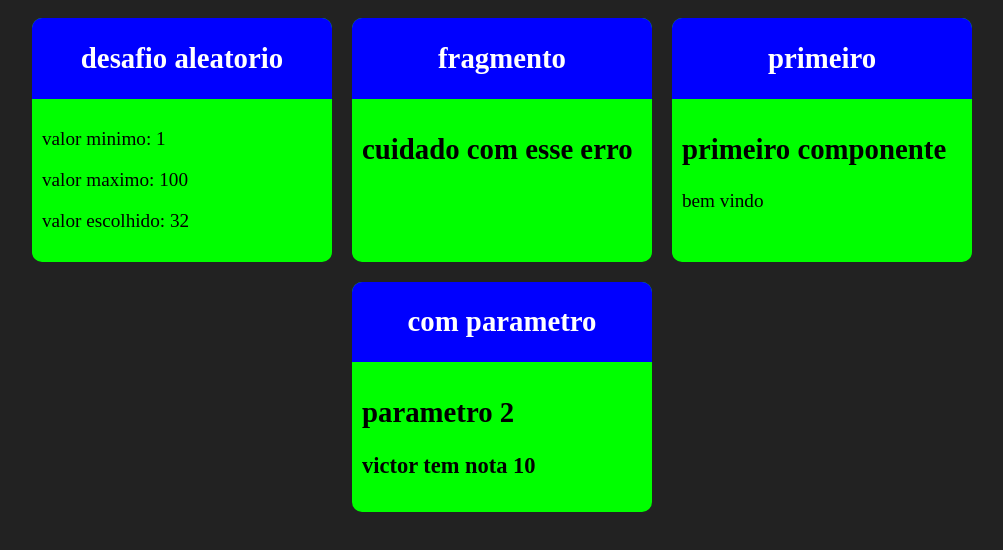
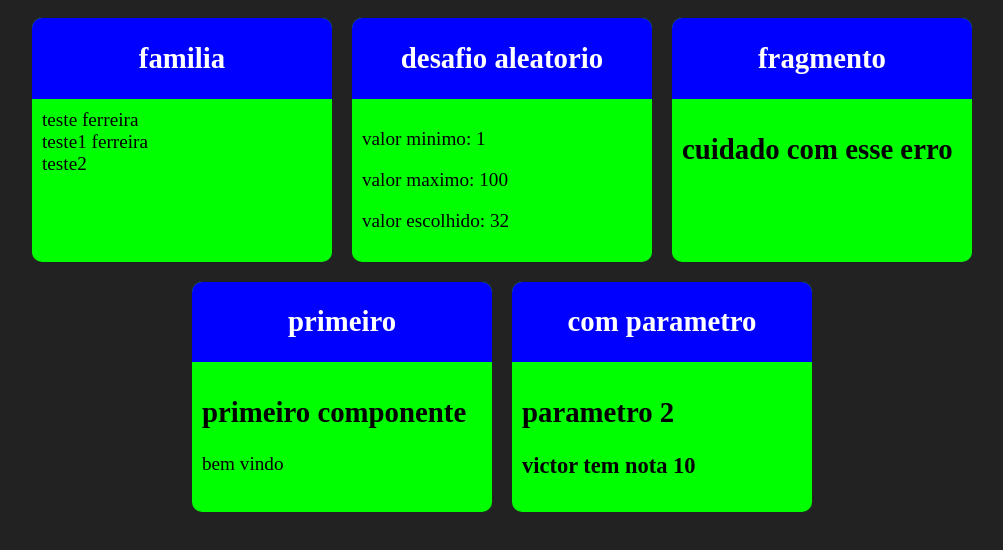
Before and after one commit to voctif/react, a React (Create React App) app in the folder my-app/: page / in a window 1280 px wide. Shown: the top 550 px of the page, without its empty margins (138-1141 px from the left). Built offline with nearby package versions, Linux system fonts and the light colour scheme.

Commit message:
componente com filho-1

```diff
--- a/my-app/src/app.jsx
+++ b/my-app/src/app.jsx
@@ -1,17 +1,24 @@
 import React from "react";
 import './apps.css';
 
+import familia from "./components/basicos/familia";
 import Aleatorio from "./components/basicos/aleatorio";
 
 import Primeiro from './components/basicos/primeiro';
 import ComParametro from './components/basicos/comParametro';
 import Fragmento from './components/basicos/fragmento';
 import Card from "./components/layout/Card";
+import Familia from "./components/basicos/familia";
 
 
 export default () => (
     <div className="app">
         <div className="cards">
+
+            <Card titulo="familia" color="#0F0">
+                <Familia sobrenome="ferreira"></Familia>
+            </Card>
+
             <Card titulo="desafio aleatorio" color="#0F0">
                 <Aleatorio min={1} max={100}/>
             </Card>
--- /dev/null
+++ b/my-app/src/components/basicos/familia.jsx
@@ -0,0 +1,13 @@
+import React from "react";
+import Familiamembro from "./familiamembro";
+
+export default props =>{
+    return(
+        <div>
+            <Familiamembro nome="teste" sobrenome={props.sobrenome}/>
+            <Familiamembro nome="teste1" {...props}/>
+            <Familiamembro nome="teste2"/>
+        </div>
+
+    )
+}
--- /dev/null
+++ b/my-app/src/components/basicos/familiamembro.jsx
@@ -0,0 +1,9 @@
+import React from "react";
+
+export default props =>{
+    return(
+        <div>
+            {props.nome} {props.sobrenome}
+        </div>
+    )
+}
```
